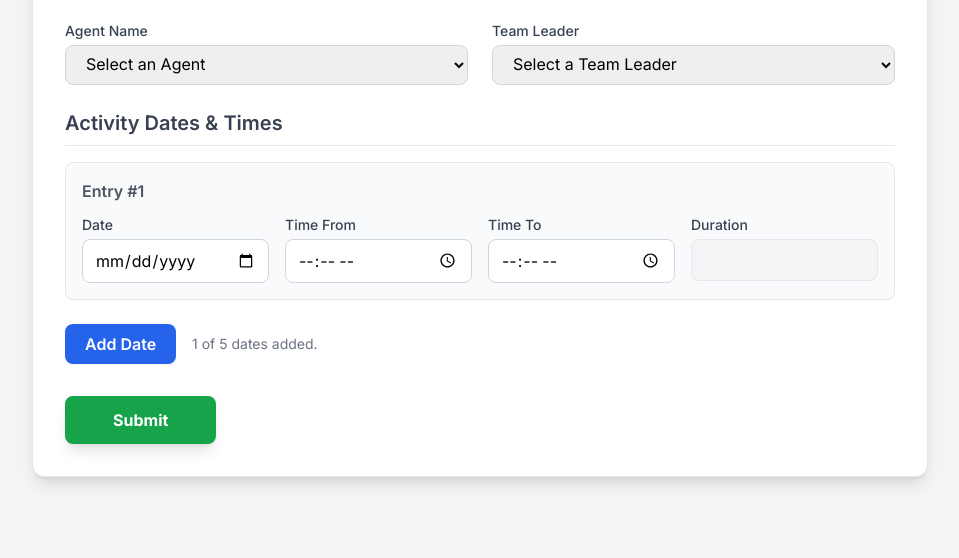
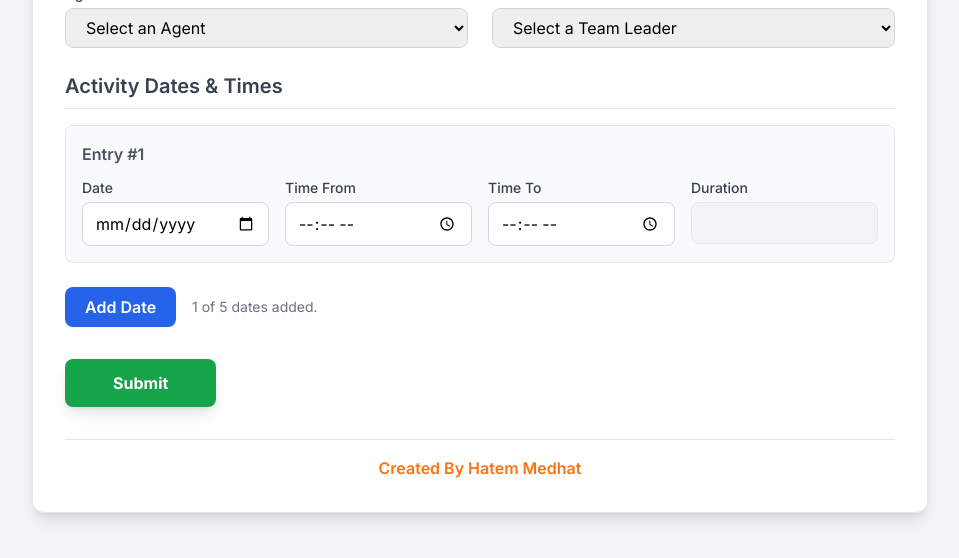
Before and after one commit to ARGeeek/Considerations-Form, a plain HTML site: page index.html in a window 1280 px wide. Shown: the part 214-772 px from the top of the page, without its empty margins (160-1119 px from the left). Drawn offline with nearby package versions, Linux system fonts and the light colour scheme.

Commit message:
Update index.html

```diff
--- a/index.html
+++ b/index.html
@@ -197,6 +197,10 @@
                     </button>
                 </div>
             </form>
+            <!-- Signature Updated Here -->
+            <div class="text-center border-t border-gray-200 pt-4 mt-8">
+                <p class="text-base text-orange-500 font-semibold">Created By Hatem Medhat</p>
+            </div>
         </div>
 
         <!-- Submission Status Container (Initially Hidden) -->
```
